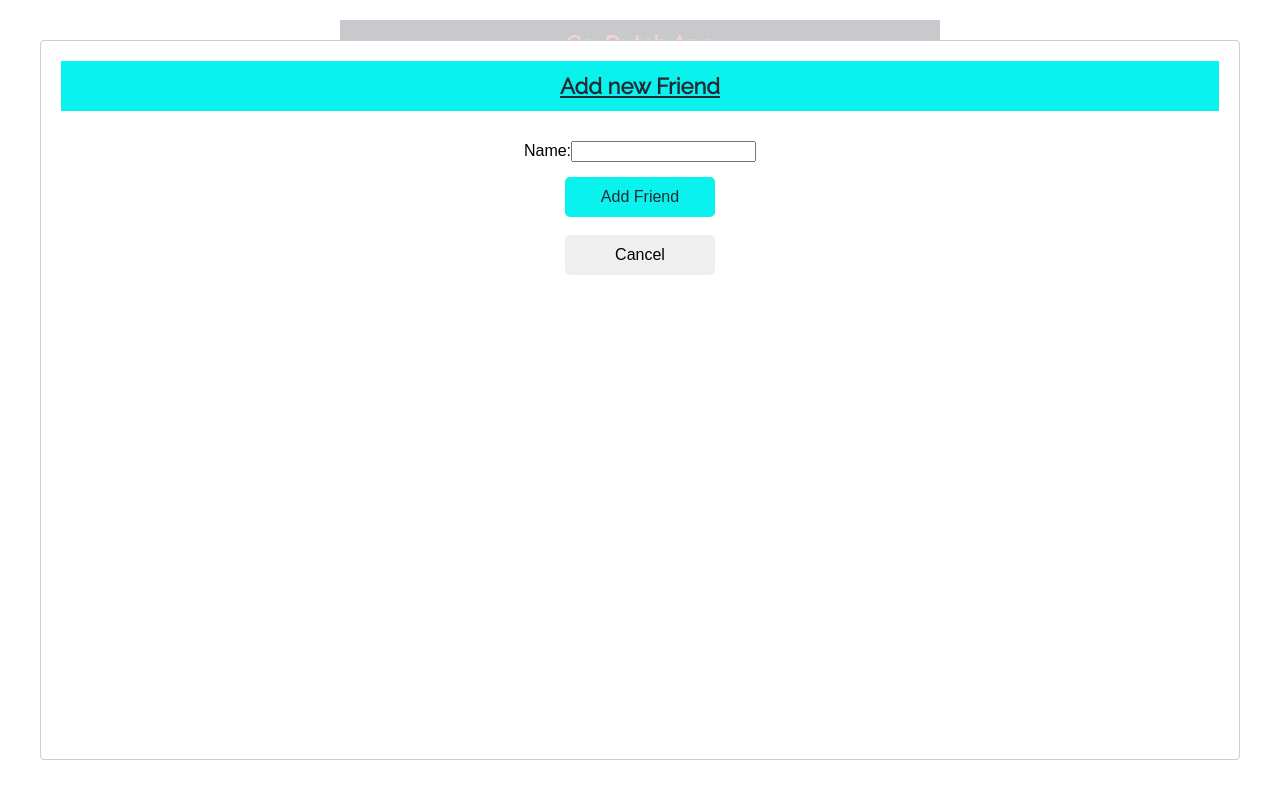
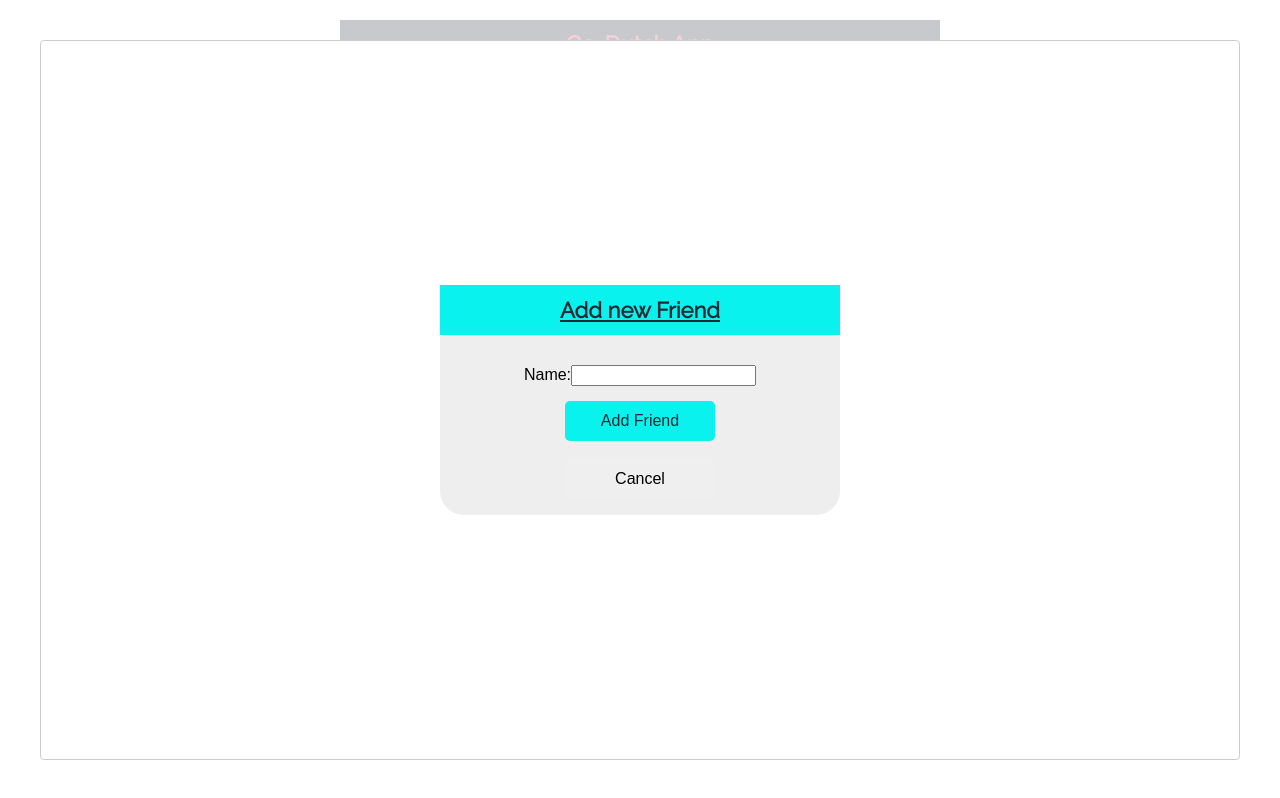
Before and after one commit to pragyes31/Go-Dutch-App, a React (Create React App) app: page / in a window 1280 px wide. Built offline with nearby package versions, Linux system fonts and the light colour scheme; a web font is replaced by a local one.

Commit message:
Added new component AddNewFriendForm

```diff
--- a/src/Components/AddNewFriendForm.js
+++ b/src/Components/AddNewFriendForm.js
@@ -0,0 +1,22 @@
+import React from "react";
+
+export default function AddNewFriendForm() {
+  return (
+    <div class="add-friend-modal modal-window">
+      <header class="modal-header add-friend-header">Add new Friend</header>
+      <form class="add-friend-form">
+        <div class="friend-name-input">
+          <label for="friend-name">Name:</label>
+          <input id="friend-name" type="text" required />
+        </div>
+        <button type="submit" class="friend-btn modal-btn">
+          Add Friend
+        </button>
+        <br />
+        <button type="button" class="close-modal close-friend-modal modal-btn">
+          Cancel
+        </button>
+      </form>
+    </div>
+  );
+}
--- a/src/Components/AddNewFriendModal.js
+++ b/src/Components/AddNewFriendModal.js
@@ -1,5 +1,18 @@
 import React from "react";
 import Modal from "react-modal";
+import AddNewFriendForm from "./AddNewFriendForm";
+
+export default function AddNewFriendModal(props) {
+  return (
+    <Modal
+      isOpen={props.friendModalOpen}
+      contentLabel="Add New Friend"
+      ariaHideApp={false}
+    >
+      <AddNewFriendForm />
+    </Modal>
+  );
+}
 
 // class AddNewFriendModal extends React.Component {
 //   constructor(props) {
@@ -38,77 +51,3 @@ import Modal from "react-modal";
 //     );
 //   }
 // }
-
-export default function AddNewFriendModal(props) {
-  return (
-    <Modal
-      isOpen={props.friendModalOpen}
-      contentLabel="Add New Friend"
-      ariaHideApp={false}
-      class="add-friend-modal modal-window"
-    >
-      <header class="modal-header add-friend-header">Add new Friend</header>
-      <form class="add-friend-form">
-        <div class="friend-name-input">
-          <label for="friend-name">Name:</label>
-          <input id="friend-name" type="text" required />
-        </div>
-        <button type="submit" class="friend-btn modal-btn">
-          Add Friend
-        </button>
-        <br />
-        <button type="button" class="close-modal close-friend-modal modal-btn">
-          Cancel
-        </button>
-      </form>
-    </Modal>
-  );
-}
-
-// const AddNewFriendModal = () => {
-//   const addNewFriend = e => {
-//     e.preventDefault();
-//   };
-//   return (
-//     <Modal
-//       isOpen={true}
-//       contentLabel="Add New Friend"
-//       ariaHideApp={false}
-//       class="add-friend-modal modal-window"
-//     >
-//       <header class="modal-header add-friend-header">Add new Friend</header>
-//       <form onClick={addNewFriend} class="add-friend-form">
-//         <div class="friend-name-input">
-//           <label for="friend-name">Name:</label>
-//           <input id="friend-name" type="text" required />
-//         </div>
-//         <button type="submit" class="friend-btn modal-btn">
-//           Add Friend
-//         </button>
-//         <br />
-//         <button type="button" class="close-modal close-friend-modal modal-btn">
-//           Cancel
-//         </button>
-//       </form>
-//     </Modal>
-//   );
-// };
-
-/*
-  <div class="add-friend-modal modal-window">
-    <header class="modal-header add-friend-header">Add new Friend</header>
-    <form class="add-friend-form">
-      <div class="friend-name-input">
-        <label for="friend-name">Name:</label>
-        <input id="friend-name" type="text" required />
-      </div>
-      <button type="submit" class="friend-btn modal-btn">
-        Add Friend
-      </button>
-      <br />
-      <button type="button" class="close-modal close-friend-modal modal-btn">
-        Cancel
-      </button>
-    </form>
-  </div>
-  */
--- a/src/styles.scss
+++ b/src/styles.scss
@@ -130,7 +130,7 @@ body {
   left: 50%;
   top: 50%;
   transform: translate(-50%, -50%);
-  border-radius: 60px;
+  border-radius: 1.5rem;
 }
 
 .add-friend-modal {
```
